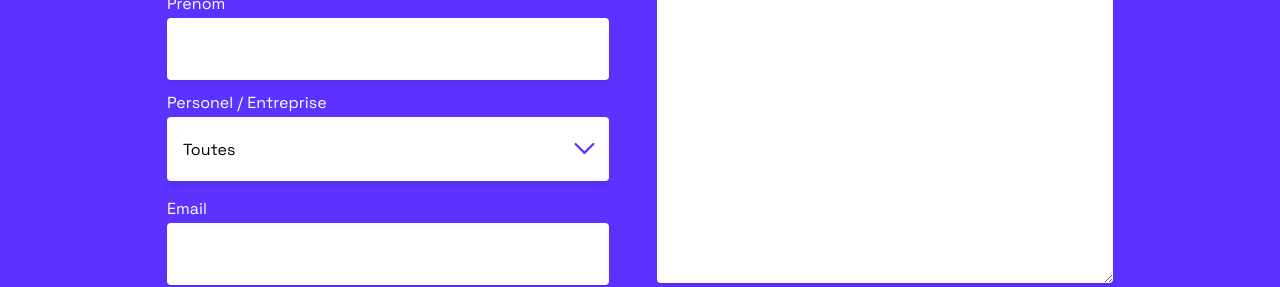
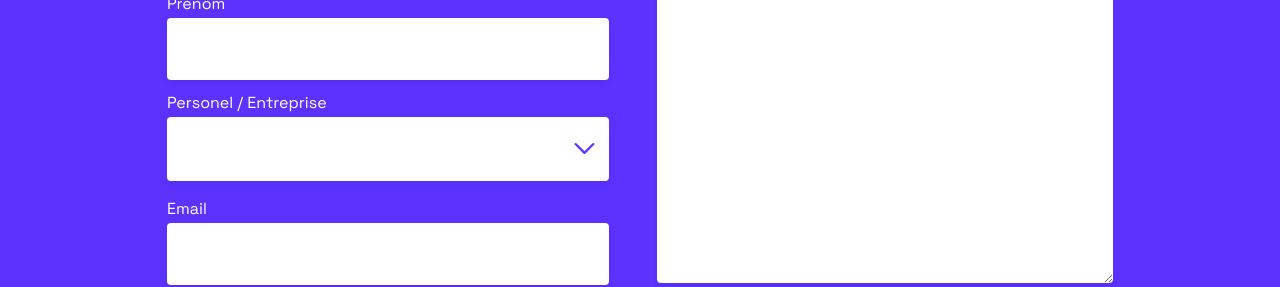
Before and after one commit to philfab/muller_philippe_10_code_082023, a React (Create React App) app: page / in a window 1280 px wide. Shown: the part 5660-5947 px from the top of the page. Built offline with nearby package versions, Linux system fonts and the light colour scheme.

Commit message:
correction select_state null

```diff
--- a/src/components/Select/index.js
+++ b/src/components/Select/index.js
@@ -13,7 +13,7 @@ const Select = ({
   label,
   type = "normal",
 }) => {
-  const [value, setValue] = useState("Toutes"); // au lieu de null
+  const [value, setValue] = useState();
   const [collapsed, setCollapsed] = useState(true); // setCollapsed=boolean
   const changeValue = (newValue) => {
     onChange(newValue); //  onChange() >> onChange(newValue) onChange doit connaitre la nouvelle valeur
@@ -31,9 +31,9 @@ const Select = ({
           {!collapsed && (
             <>
               {!titleEmpty && (
-                <li onClick={() => changeValue("Toutes")}>
+                <li onClick={() => changeValue(null)}>
                   <input
-                    defaultChecked={value === "Toutes"}
+                    defaultChecked={!value}
                     name="selected"
                     type="radio"
                   />{" "}
--- a/src/containers/Events/index.js
+++ b/src/containers/Events/index.js
@@ -11,7 +11,7 @@ const PER_PAGE = 9;
 /* eslint-disable no-console */
 const EventList = () => {
   const { data, error } = useData();
-  const [type, setType] = useState("Toutes"); // au lieu de null
+  const [type, setType] = useState();
   const [currentPage, setCurrentPage] = useState(1);
 
   // code de base : que type soit vrai ou faux retourne toujours data?.events
@@ -22,7 +22,7 @@ const EventList = () => {
   data?.events
    /* ?.sort((evtA, evtB) => new Date(evtA.date) - new Date(evtB.date))// Tri par ordre croissant */
     ?.sort((evtA, evtB) => new Date(evtB.date) - new Date(evtA.date)) // Tri par ordre décroissant
-    .filter((event) => type === "Toutes" || event.type === type)
+    .filter((event) => !type || event.type === type)
     .slice((currentPage - 1) * PER_PAGE, currentPage * PER_PAGE)
   || [];
 
```
